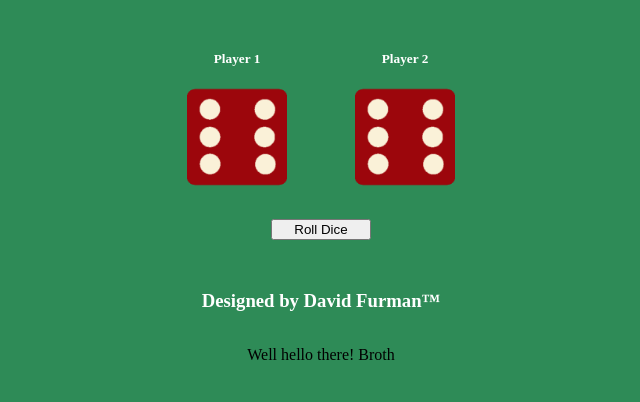
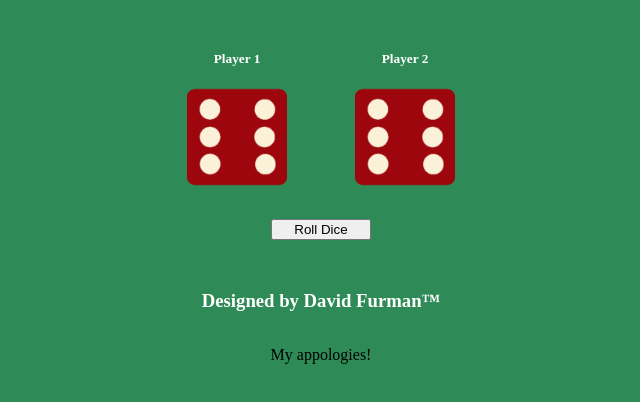
Before and after one commit to David-Vlasak/dice-game, a plain HTML site: page index.html in a window 1280 px wide. Shown: the part 68-470 px from the top of the page, without its empty margins (319-959 px from the left). Drawn offline with Linux system fonts and the light colour scheme; a web font is replaced by a local one.

Commit message:
more testing with multiple commits

```diff
--- a/index.html
+++ b/index.html
@@ -48,7 +48,8 @@
 
 <h3>Designed by David Furman™</h3>
 
-<p>Well hello there! Broth</p>
+
+<p>My appologies!</p>
 
     <script src="dice-script.js"></script>
 </body>
```
